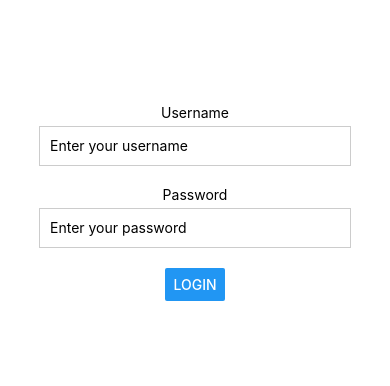
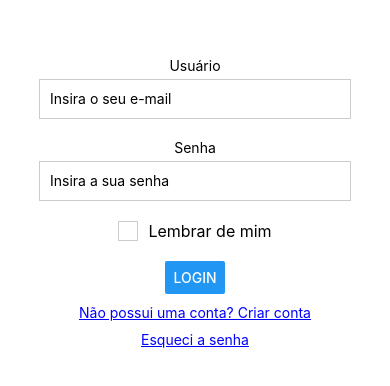
Before and after one commit to FBC-LTS/SISBDP, a React Native app: screen / in a window 390 px wide. Shown: the part 220-606 px from the top of the page. Built offline with nearby package versions, Linux system fonts and the light colour scheme.

Commit message:
Update login.js

```diff
--- a/src/view/login.js
+++ b/src/view/login.js
@@ -1,36 +1,82 @@
-// src/views/login.js
-
 import React, { useState } from 'react';
-import { View, Text, TextInput, Button, StyleSheet } from 'react-native';
+import { View, Text, TextInput, Button, StyleSheet, TouchableOpacity } from 'react-native';
 
 const Login = () => {
   const [username, setUsername] = useState('');
   const [password, setPassword] = useState('');
+  const [rememberMe, setRememberMe] = useState(false);
+  const [emailError, setEmailError] = useState('');
+  const [passwordError, setPasswordError] = useState('');
+
 
   const handleLogin = () => {
-    // Aqui você pode adicionar a lógica de autenticação
-    console.log('Username:', username);
-    console.log('Password:', password);
+  // Expressão regular para validar o formato do e-mail
+  const emailRegex = /^[^\s@]+@[^\s@]+\.[^\s@]+$/;
+  // Expressão regular para validar a senha (pelo menos 8 caracteres, incluindo letras maiúsculas, minúsculas e números)
+  const passwordRegex = /^(?=.*\d)(?=.*[a-z])(?=.*[A-Z]).{8,}$/;
+
+  // Verifica se o e-mail e a senha atendem aos critérios
+  if (!emailRegex.test(username)) {
+    console.log('Por favor, insira um e-mail válido.');
+    return;
+  } else{
+    setEmailError('');
+  }
+
+  if (!passwordRegex.test(password)) {
+    console.log('A senha deve conter pelo menos 8 caracteres, incluindo pelo menos uma letra minúscula, uma letra maiúscula e um número.');
+    return;
+  } else{
+    setPasswordError('');
+  }
+
+  // Se ambos passarem na validação, os dados de login são válidos
+  console.log('Login realizado com sucesso!');
+};
+
+
+  const handleCreateAccount = () => {
+    // Lógica para criar uma nova conta
+    console.log('Redirecionando para a página de criação de conta...');
+  };
+
+  const handleForgotPassword = () => {
+    // Lógica para redefinir a senha
+    console.log('Redirecionando para a página de redefinição de senha...');
   };
 
   return (
     <View style={styles.container}>
-      <Text style={styles.label}>Username</Text>
+      <Text style={styles.label}>Usuário</Text>
       <TextInput
         style={styles.input}
         onChangeText={setUsername}
         value={username}
-        placeholder="Enter your username"
+        placeholder="Insira o seu e-mail"
       />
-      <Text style={styles.label}>Password</Text>
+      {emailError ? <Text style={{ color: 'red' }}>{emailError}</Text> : null}
+      <Text style={styles.label}>Senha</Text>
       <TextInput
         style={styles.input}
         onChangeText={setPassword}
         value={password}
         secureTextEntry={true}
-        placeholder="Enter your password"
+        placeholder="Insira a sua senha"
       />
+      {passwordError ? <Text style={{ color: 'red' }}>{passwordError}</Text> : null}
+      <View style={styles.rememberMeContainer}>
+        <TouchableOpacity onPress={() => setRememberMe(!rememberMe)}>
+          <View style={[styles.checkbox, rememberMe && styles.checked]} />
+        </TouchableOpacity>
+        <Text style={styles.rememberMeLabel}>Lembrar de mim</Text>
+      </View>
       <Button title="Login" onPress={handleLogin} />
+      <TouchableOpacity onPress={handleCreateAccount}>
+        <Text style={styles.link}>Não possui uma conta? Criar conta</Text>
+      </TouchableOpacity>
+      <TouchableOpacity onPress={handleForgotPassword}>
+        <Text style={styles.link}>Esqueci a senha</Text>
+      </TouchableOpacity>
     </View>
   );
 };
@@ -52,6 +98,29 @@ const styles = StyleSheet.create({
     marginBottom: 20,
     paddingLeft: 10,
   },
+  rememberMeContainer: {
+    flexDirection: 'row',
+    alignItems: 'center',
+    marginBottom: 20,
+  },
+  checkbox: {
+    width: 20,
+    height: 20,
+    borderWidth: 1,
+    borderColor: '#ccc',
+    marginRight: 10,
+  },
+  checked: {
+    backgroundColor: 'blue', // Altere para a cor desejada
+  },
+  rememberMeLabel: {
+    fontSize: 16,
+  },
+  link: {
+    marginTop: 10,
+    color: 'blue', // Altere para a cor desejada
+    textDecorationLine: 'underline',
+  },
 });
 
 export default Login;
```
